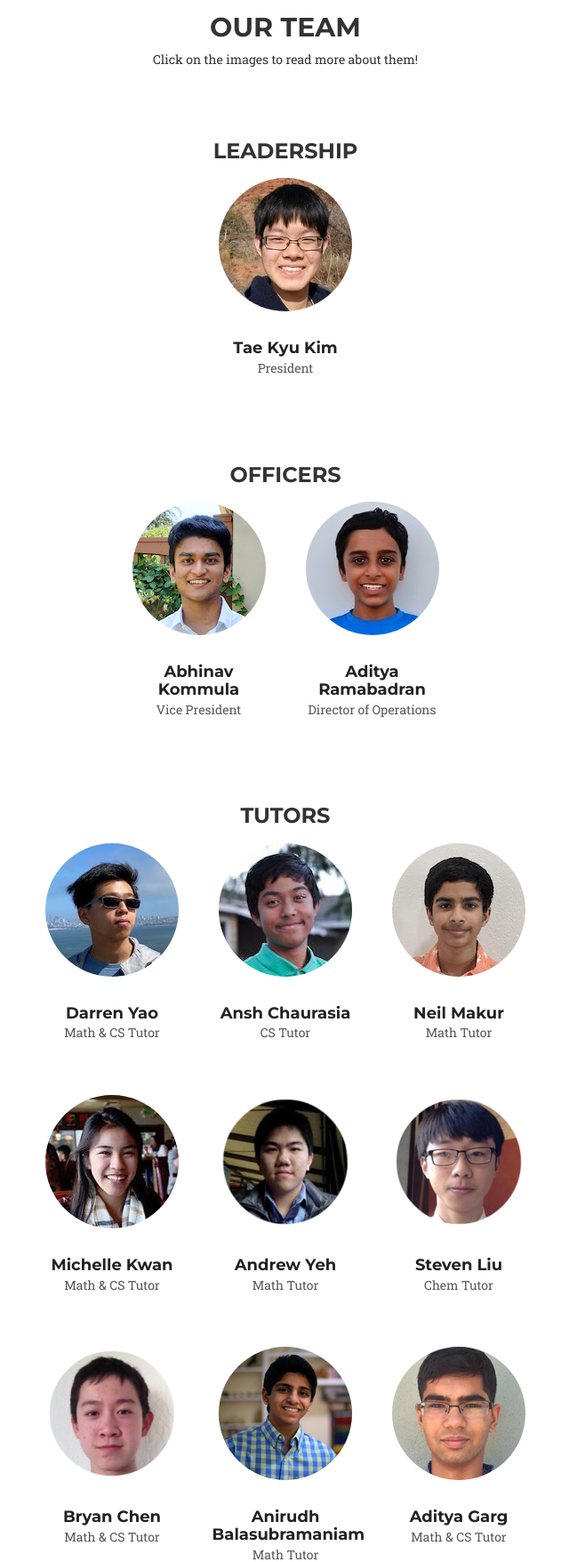
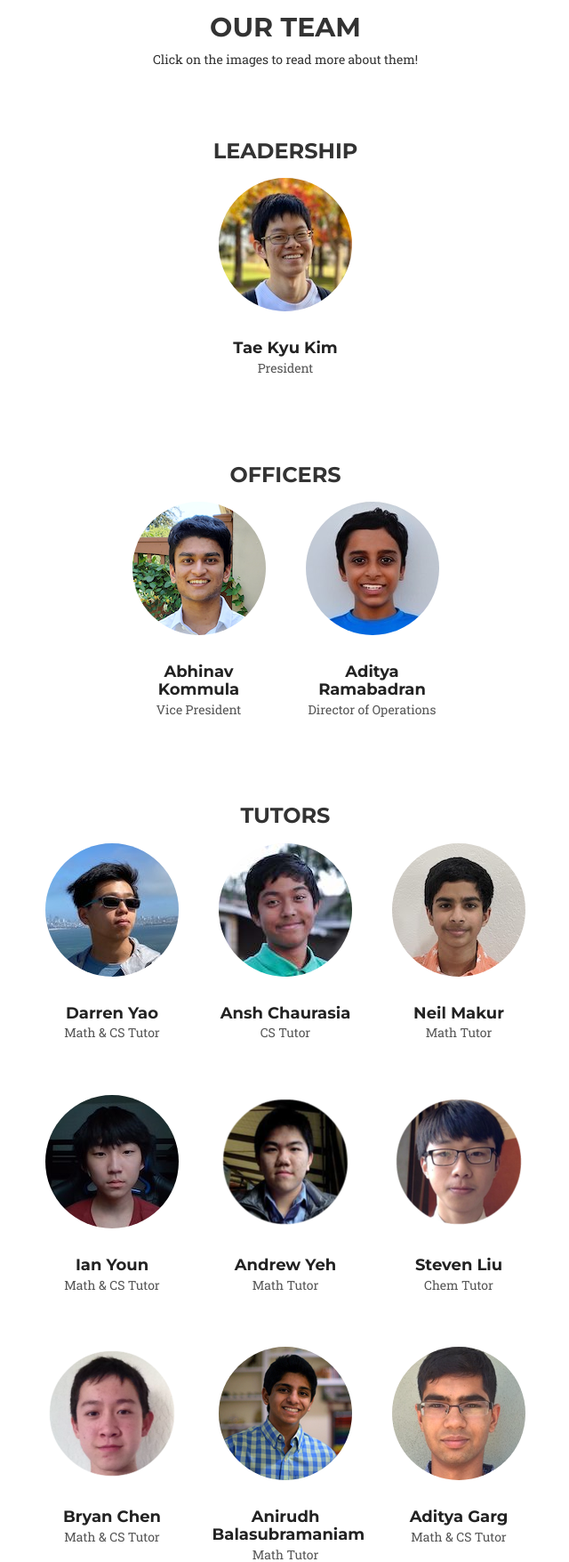
Before and after one commit to Aeratian/caltutors, a Django app: page /team/ in a window 1280 px wide. Shown: the part 156-1912 px from the top of the page at 89% size, without its empty margins (319-959 px from the left). Run offline with Django 3.2, Linux system fonts and the light colour scheme; some libraries are stand-ins or nearby versions; some web fonts are replaced.

Commit message:
added ian youn and updated tae kyu's bio

```diff
--- a/pages/templates/pages/team.html
+++ b/pages/templates/pages/team.html
@@ -198,10 +198,10 @@
 					<div class="col-lg-3"></div>
 					<div class="col-lg-2">
 						<div class = "team-member">
-							<a href = "/team_member?name=michelle_redirect">
+							<a href = "/team_member?name=ian_youn">
 								{% load static %}
-								<img src = "{% static 'img/team/michelle.png' %}" class = "img-circle" alt="" onMouseOver="show_blurb()" onMouseOut="hide_blurb()">
-								<h4>Michelle Kwan</h4>
+								<img src = "{% static 'img/team/ian_youn.png' %}" class = "img-circle" alt="" onMouseOver="show_blurb()" onMouseOut="hide_blurb()">
+								<h4>Ian Youn</h4>
 								<p>Math & CS Tutor</p>
 							</a>
 						</div>
@@ -433,7 +433,7 @@
 					<div class = "col-lg-3"></div>
 				</div>
 				<div class = "row">
-					<div class="col-lg-5"></div>
+					<div class="col-lg-4"></div>
 					<div class="col-lg-2">
 						<div class = "team-member">
 							<a href = "/team_member?name=rushil_saha">
@@ -444,7 +444,17 @@
 							</a>
 						</div>
 					</div>
-					<div class="col-lg-5"></div>
+					<div class="col-lg-2">
+						<div class = "team-member">
+							<a href = "/team_member?name=michelle_redirect">
+								{% load static %}
+								<img src = "{% static 'img/team/michelle.png' %}" class = "img-circle" alt="" onMouseOver="show_blurb()" onMouseOut="hide_blurb()">
+								<h4>Michelle Kwan</h4>
+								<p>Math & CS Tutor</p>
+							</a>
+						</div>
+					</div>
+					<div class="col-lg-4"></div>
 			</div>
 		</section>
 
--- a/pages/views.py
+++ b/pages/views.py
@@ -21,8 +21,10 @@ team_member_id = ['neil', 'michael', 'victor', 'andrew', 'raj', 'bryan',
 				  'steven', 'michelle', 'aaron_lopes', 'anirudh_balasubramaniam',
 				  'aditya_garg', 'amithab_arumugam', 'sriman_manyam', 'kevin_tan',
 				  'michael_wu', 'william_zhang', 'tom_zhang', 'tae_kyu_kim',
-				  'saumya_tawakley', 'parth_asawa', 'maya_abiram', 'brandon_guo', 'suhas_prasad', 'aditya_ramabadran', 'andy_tang',
-				  'richard_luo', 'rushil_saha', 'sarah_feng', 'sid_majeti', 'abhinav_kommula', 'darren_yao', 'ansh_chaurasia', 'neil_makur']
+				  'saumya_tawakley', 'parth_asawa', 'maya_abiram', 'brandon_guo', 'suhas_prasad',
+				  'aditya_ramabadran', 'andy_tang', 'richard_luo', 'rushil_saha', 'sarah_feng',
+				  'sid_majeti', 'abhinav_kommula', 'darren_yao', 'ansh_chaurasia', 'neil_makur',
+				  'ian_youn']
 
 team_member_names = {
 	'neil': 'Neil Palleti',
@@ -57,7 +59,8 @@ team_member_names = {
 	'abhinav_kommula': 'Abhinav Kommula',
 	'darren_yao': 'Darren Yao',
 	'ansh_chaurasia': 'Ansh Chaurasia',
-	'neil_makur': 'Neil Makur'
+	'neil_makur': 'Neil Makur',
+	'ian_youn': 'Ian Youn'
 }
 
 team_member_title = {
@@ -88,12 +91,13 @@ team_member_title = {
 	'andy_tang': 'Tutor',
 	'richard_luo': 'Tutor',
 	'rushil_saha': 'Tutor',
-	'sarah_feng': 'Director of Marketing',
+	'sarah_feng': 'Tutor',
     'sid_majeti': 'Tutor',
 	'abhinav_kommula': 'Vice President',
 	'darren_yao': 'Math & CS Tutor',
 	'ansh_chaurasia': 'CS Tutor',
-	'neil_makur': 'Math Tutor'
+	'neil_makur': 'Math Tutor',
+	'ian_youn': 'Math & CS Tutor'
 }
 
 team_member_description = {
@@ -114,7 +118,7 @@ team_member_description = {
 	'michael_wu': '[Coming soon!]',
 	'william_zhang': 'William is active in competitive mathematics and coding. He is fluent in Java, C++, and Python and is also in the Gold division of the online programming contest USACO. He is a three time AIME qualifier and scored a 144 on the 2017 AMC 10B. He has experience teaching as a Kennedy Middle School Mathcounts coach, and has previously represented Kennedy in the competition itself.  He enjoys watching TV shows and running in his free time.',
 	'tom_zhang': 'Tom is a high school student at Monta Vista interested in pursuing a career in computer science. He is especially interested in machine learning, advanced algorithms, and web/app development. Currently, he is conducting research at top universities, working on coding projects that align with his interests, and leading multiple student organizations.',
-	'tae_kyu_kim': 'Tae Kyu Kim is a senior at Monta Vista High School. He has participated in the AMC competitions since middle school, perfecting the AMC 8 and qualifying for AIME in eighth grade. In addition, he studies C++ and is in the Platinum division for USACO. In his free time, he enjoys playing rhythm games and the cello.',
+	'tae_kyu_kim': 'Tae Kyu is a senior at Monta Vista High School. He has participated in the AMC competitions since middle school, perfecting the AMC 8 and qualifying for the AIME four times. In addition, he is in the Platinum division for USACO, his preferred language being C++. He is a 2-time USAPhO semi-finalist, receiving Honorable Mention in 2019. In his free time, he enjoys playing video games and practicing the cello.',
 	'saumya_tawakley': 'Saumya has a strong passion for science and has participated in many science olympiad competitions. She enjoys computer science and has also become a writer in her school’s science and technology magazine. Her hobbies include hanging out with friends and volunteering at various events around the city.',
 	'parth_asawa': 'Parth is an avid mathlete who is a sophomore at Monta Vista. In particular, he enjoys working on geometry problems and has qualified for the American Invitational Mathematics Examination as well as scoring a perfect score on the AMC 8. During his free time, he enjoys playing the piano and working on physics problems.',
 	'maya_abiram': 'Maya is passionate about mathematics and computer science. She is a past AIME Qualifier and has participated in numerous math competitions. One of her goals is to conduct mathematics based research. While she in deeply interested in STEM, she also enjoys Model United Nations, playing tennis, watching Netflix, and loves music.',
@@ -129,7 +133,8 @@ team_member_description = {
 	'abhinav_kommula': 'Abhinav is a senior at Monta Vista High School. He enjoys participating in the AMC Competitions since his freshman year in high school, and has qualified for AIME 3 times since then and made the Distinguished Honor Roll in 10th grade. He also enjoys programming in C++ and is in the Platinum division for USACO. During his free time, Abhinav enjoys cooking with his family and arguing with his friends over whether pineapple belongs on pizza.',
 	'darren_yao': 'Darren is a rising senior at Carlmont High School. He participates in various math and programming competitions such as the AMC, AIME, and the Platinum division of USACO. In his free time, he is an avid musician and League of Legends player.',
 	'ansh_chaurasia': 'Ansh Chaurasia is a sophomore at Monta Vista High School in Cupertino. He is a gregarious code loving person with over six years of programming experience in C++ and Java. Also holding the title of USACO Gold Contestant, Ansh is more than excited to help coders at any opportunity coming. With all of the experience and knowledge, Ansh hopes to make a positive impact on the coding community.',
-	'neil_makur': 'Neil Makur currently attends Fremont Christian High School. In his free time, he likes to learn new concepts in math, such as Differential Equations and Algebraic Topology. When he is not doing math, Neil enjoys playing the trumpet and reading books.'
+	'neil_makur': 'Neil Makur currently attends Fremont Christian High School. In his free time, he likes to learn new concepts in math, such as Differential Equations and Algebraic Topology. When he is not doing math, Neil enjoys playing the trumpet and reading books.',
+	'ian_youn': 'Ian is currently a sophomore attending Monta Vista High School. In the past, he has participated in the USACO and AMC competitions numerous times and has even qualified for the AIME. In his free time, he enjoys playing video games and sports with his friends.'
 }
 
 def index_view(request):
```
Also changed, not shown: CalTutors/static/img/team/ian_youn.png (added), CalTutors/static/img/team/tae_kyu_kim.png, README.md, 9 other files.
